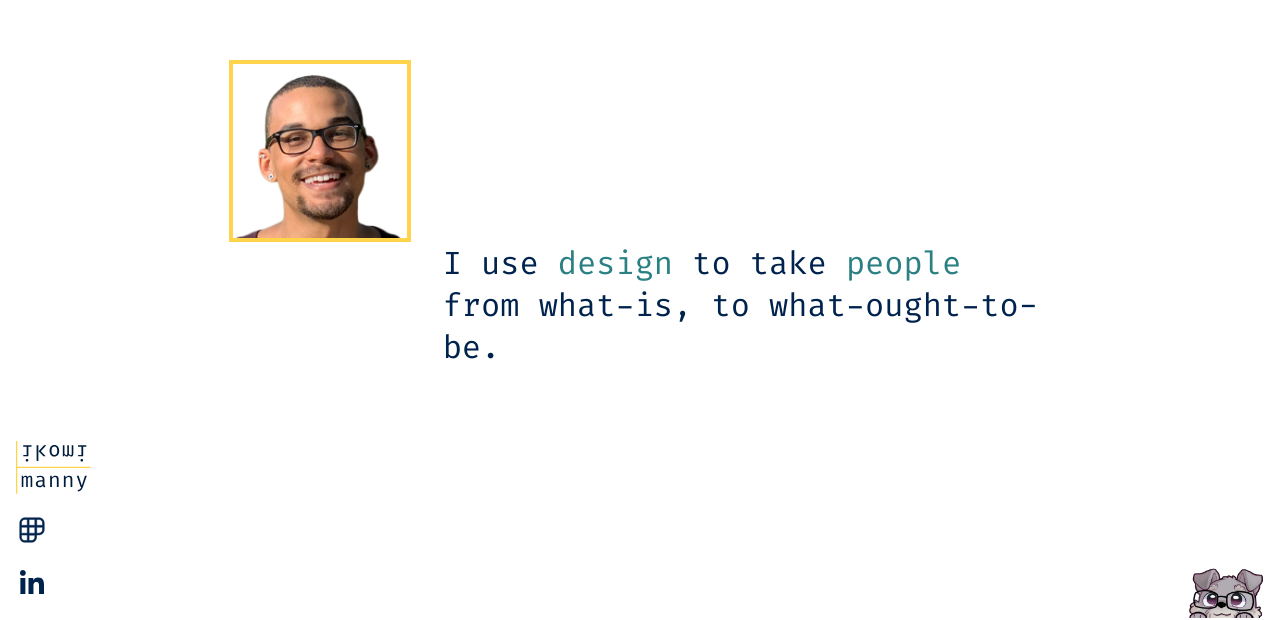
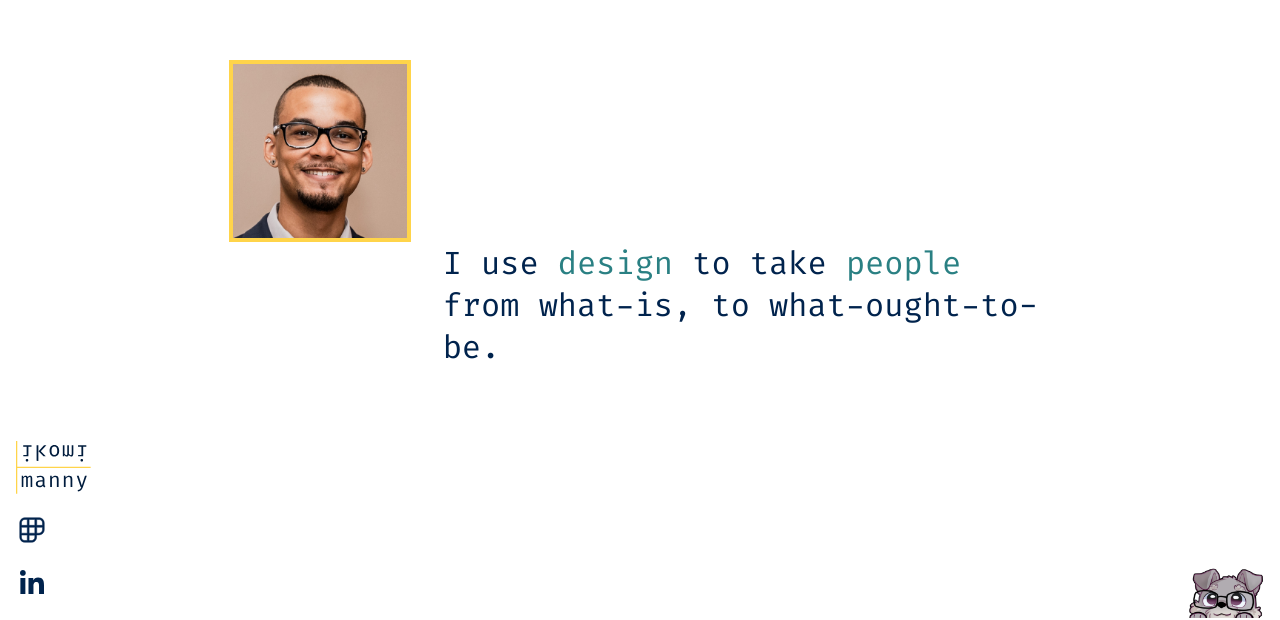
Before and after one commit to MannyIkomi/portfolio-nextjs-site, a Next.js app: page / in a window 1280 px wide. Shown: the part 182-802 px from the top of the page. Built offline with nearby package versions, Linux system fonts and the light colour scheme; a web font is replaced by a local one.

Commit message:
update headshot photo

```diff
--- a/pages/index.jsx
+++ b/pages/index.jsx
@@ -33,7 +33,7 @@ export default function Home() {
             <div className={profilePhoto.container}>
               <img
                 className={profilePhoto.img}
-                src="/headshot-transparent-square.png"
+                src="/headshot.jpg"
                 alt="Manny smiling"
               />
             </div>
```
Also changed, not shown: public/headshot.jpg (added).
